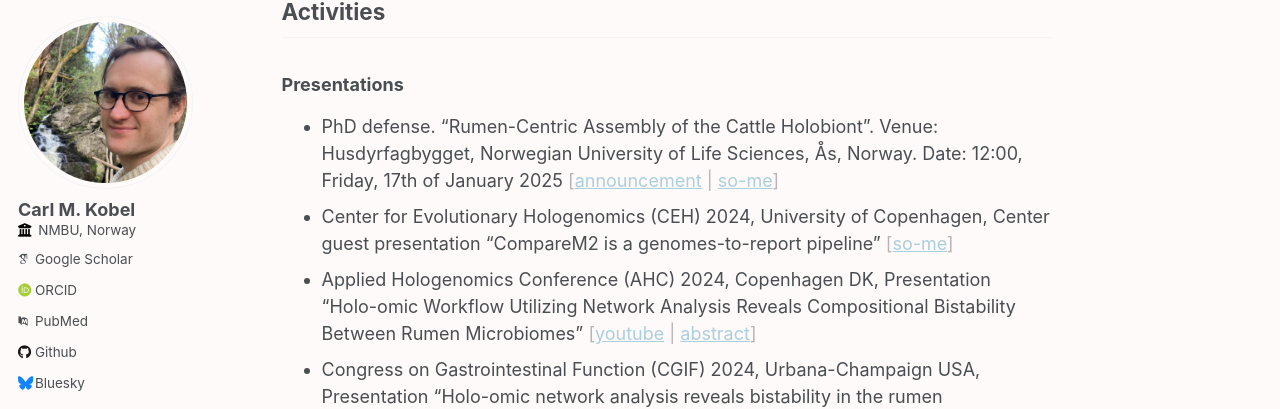
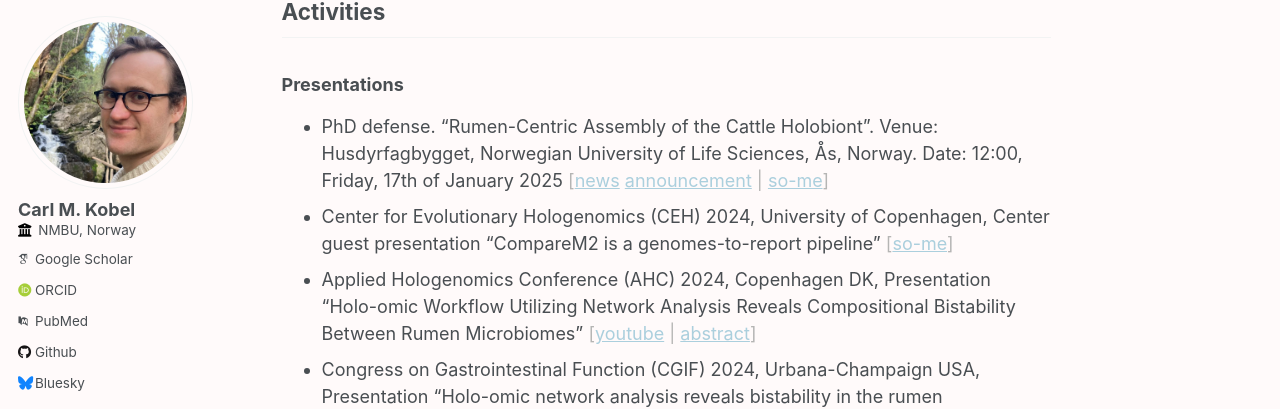
Before and after one commit to cmkobel/cmkobel.github.io, a Jekyll site: the page built from _pages/about.md, in a window 1280 px wide and 900 px high, scrolled down 558 px. Shown: the part 90-499 px from the top of the window. Built offline with Jekyll 4.4.1, drawn with Linux system fonts in a browser that asks for light colours; some web fonts are replaced.

Commit message:
Update about.md

```diff
--- a/_pages/about.md
+++ b/_pages/about.md
@@ -21,7 +21,7 @@ I'm a bioinformatician with the perspective that microbiomes are largely underva
 
 ### Presentations
 
-  - PhD defense. "Rumen-Centric Assembly of the Cattle Holobiont". Venue: Husdyrfagbygget, Norwegian University of Life Sciences, Ås, Norway. Date: 12:00, Friday, 17th of January 2025 <span class="shaded">[[announcement](https://web.archive.org/web/20250108150229/https://www.nmbu.no/en/research/public-defences/17-jan-carl-mathias-kobel-biovit) \| [so-me](https://web.archive.org/web/20250126150519/https://www.linkedin.com/posts/phil-pope-30b171280_congratulations-dr-carl-mathias-kobel-on-activity-7287071663735590912-xkfC)]</span>
+  - PhD defense. "Rumen-Centric Assembly of the Cattle Holobiont". Venue: Husdyrfagbygget, Norwegian University of Life Sciences, Ås, Norway. Date: 12:00, Friday, 17th of January 2025 <span class="shaded">[[news](https://www.nmbu.no/forskning/samspillet-mellom-en-vertsorganisme-og-mikrobene) [announcement](https://web.archive.org/web/20250108150229/https://www.nmbu.no/en/research/public-defences/17-jan-carl-mathias-kobel-biovit) \| [so-me](https://web.archive.org/web/20250126150519/https://www.linkedin.com/posts/phil-pope-30b171280_congratulations-dr-carl-mathias-kobel-on-activity-7287071663735590912-xkfC)]</span>
   - Center for Evolutionary Hologenomics (CEH) 2024, University of Copenhagen, Center guest presentation "CompareM2 is a genomes-to-report pipeline" <span class="shaded">[[so-me](https://web.archive.org/web/20250108150357/https://www.linkedin.com/posts/center-for-evolutionary-hologenomics_hologenomics-activity-7270049447198302208-XJXz)]</span>
   - Applied Hologenomics Conference (AHC) 2024, Copenhagen DK, Presentation "Holo-omic Workflow Utilizing Network Analysis Reveals Compositional Bistability Between Rumen Microbiomes" <span class="shaded">[[youtube](https://www.youtube.com/watch?v=gucJB-GG0WQ) \| [abstract](https://web.archive.org/web/20250108152557/https://www.appliedhologenomicsconference.eu/abstracts.html)]</span>
   - Congress on Gastrointestinal Function (CGIF) 2024, Urbana-Champaign USA, Presentation "Holo-omic network analysis reveals bistability in the rumen microbiome" <span class="shaded">[[abstract](https://www.congressgastrofunction.org/proceedings/2024_Congress_on_GI_Function.pdf)]</span>
```
